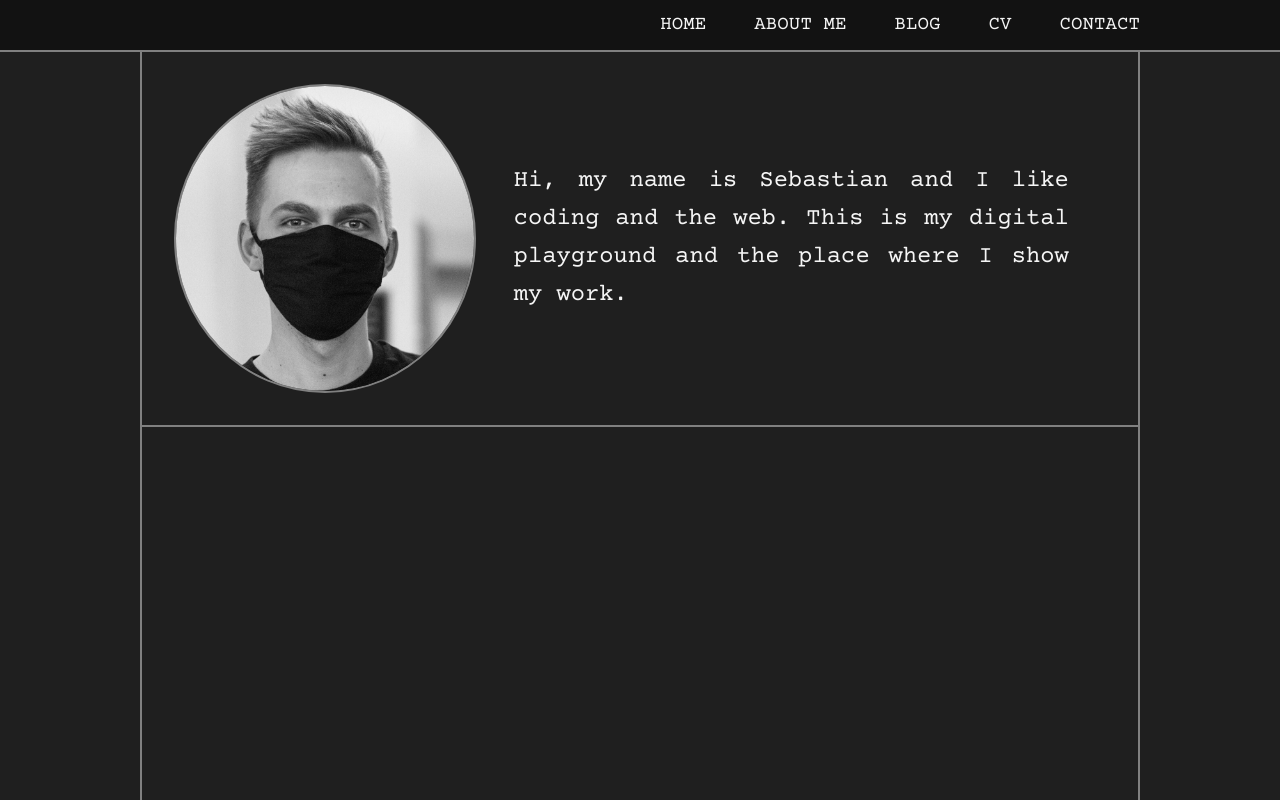
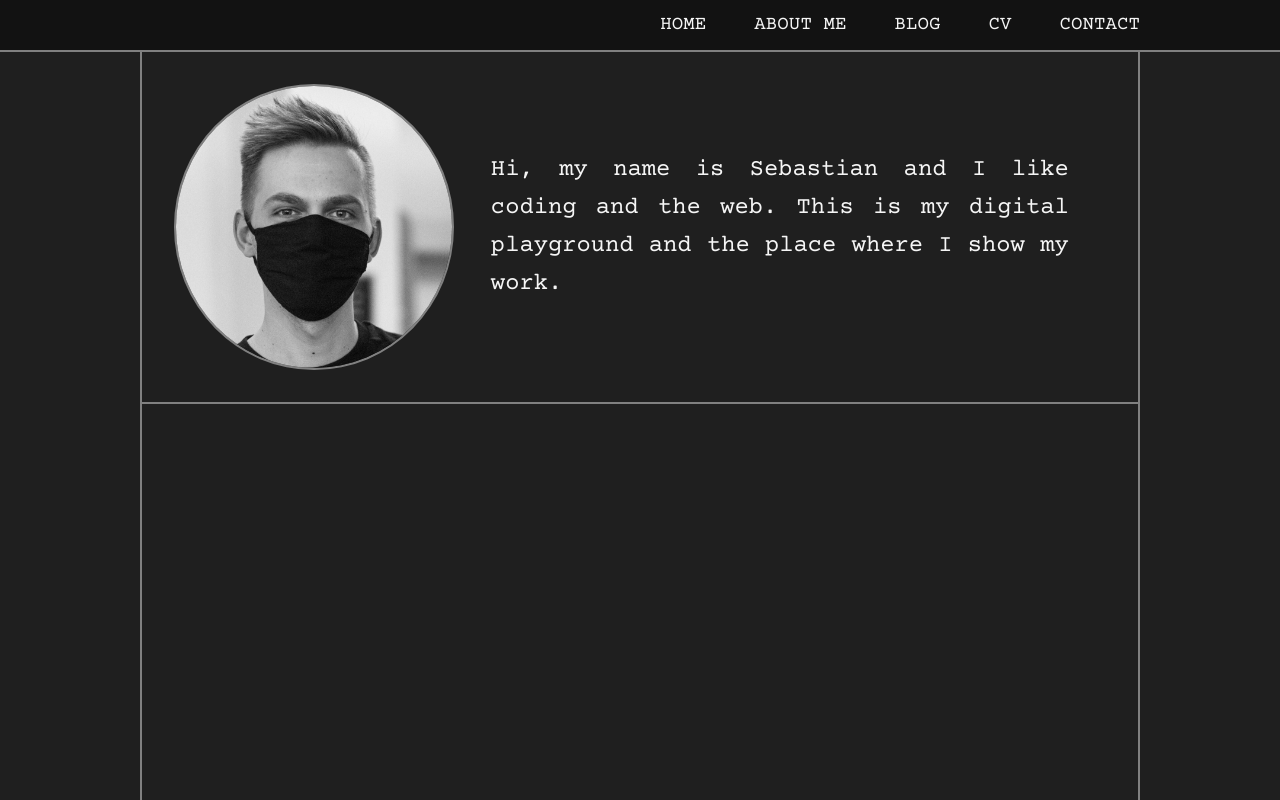
Before and after one commit to SebiBasti/sebibasti.dev, a Next.js app: page / in a window 1280 px wide. Built offline with nearby package versions, Linux system fonts and the light colour scheme.

Commit message:
fixed size of profile picture

```diff
--- a/styles/home.module.scss
+++ b/styles/home.module.scss
@@ -5,8 +5,7 @@
 }
 
 .picture-container {
-  width: 100%;
-  height: auto;
+  height: max-content;
   filter: grayscale(100%);
   transition: 0.2s filter;
   border-radius: 50%;
@@ -24,15 +23,26 @@
 
 .top-description {
   display: flex;
-  padding: 4%;
+  padding: 4% 0;
   text-align: justify;
   hyphens: manual;
   font-size: min(calc(11px + 1vw), 24px);
   align-items: center;
 }
 
-@media screen and (min-width: 750px) {
+@media screen and (min-width: 500px) {
   .top-container {
     display: flex;
+    align-items: center;
+  }
+
+  .picture-container {
+    width: 30%;
+    min-width: 150px;
+  }
+
+  .top-description {
+    padding: 4%;
+    width: 70%;
   }
 }
```
